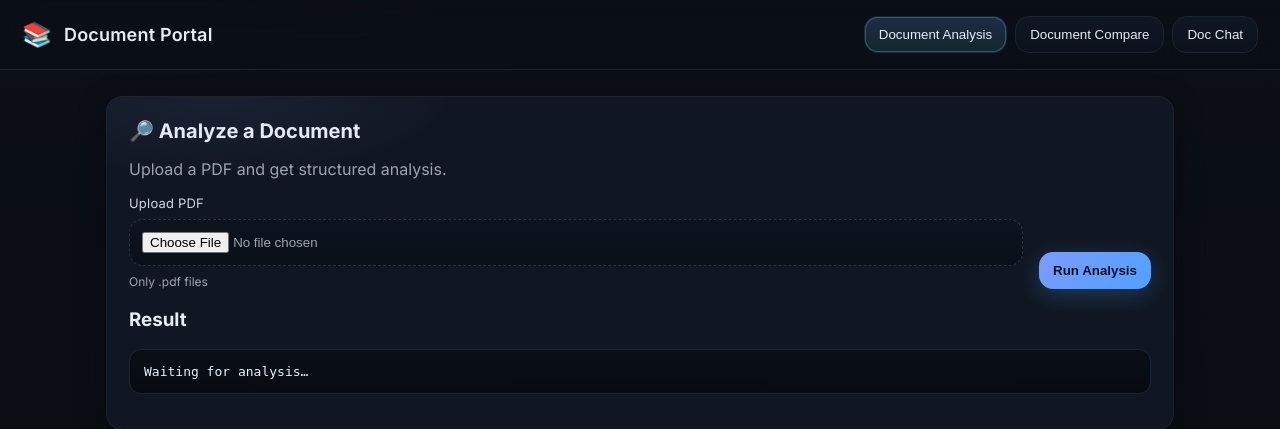
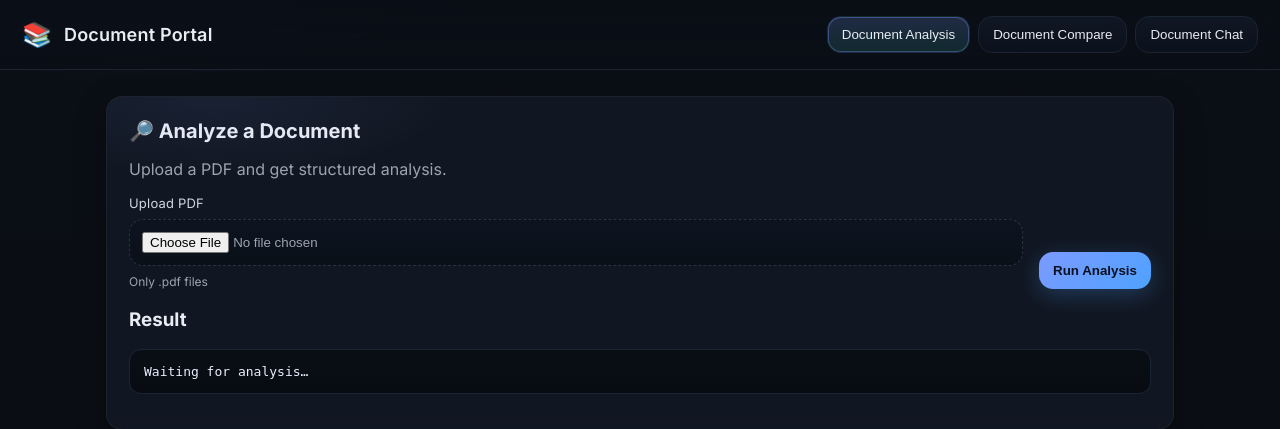
Before and after one commit to Rabby3075/document_portal, a FastAPI app: page / in a window 1280 px wide. Shown: the top 429 px of the page. Run offline with FastAPI, Linux system fonts and the light colour scheme.

Commit message:
update readme

```diff
--- a/templates/index.html
+++ b/templates/index.html
@@ -19,7 +19,7 @@
     <nav class="mode-switch">
       <button class="tab-btn active" data-tab="analysis">Document Analysis</button>
       <button class="tab-btn" data-tab="compare">Document Compare</button>
-      <button class="tab-btn" data-tab="chat">Doc Chat</button>
+      <button class="tab-btn" data-tab="chat">Document Chat</button>
     </nav>
   </header>
 
```
Also changed, not shown: README.md.
